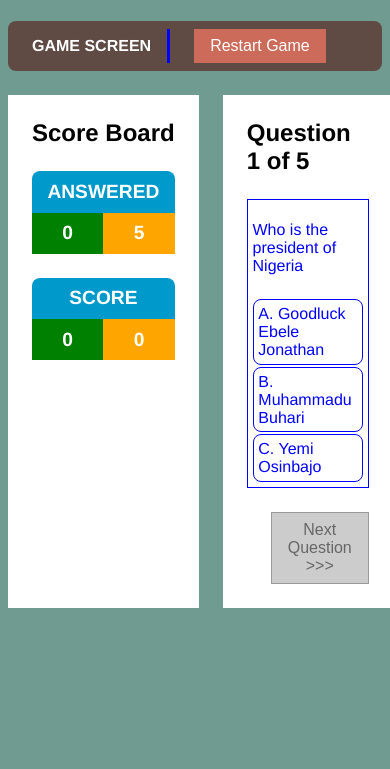
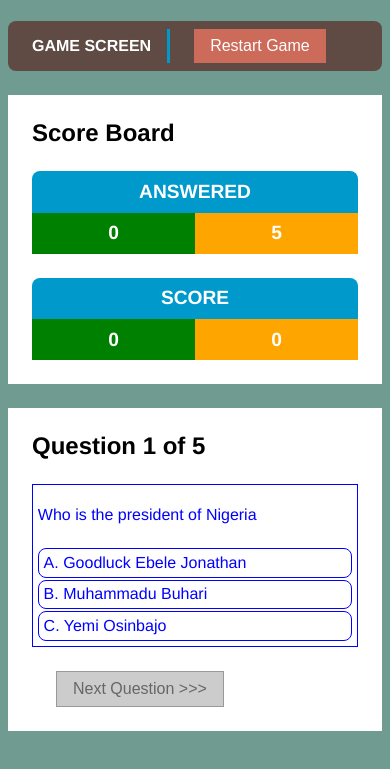
Before and after one commit to Fcbah/HTML-QUIZ-App, a plain HTML site: page index.html in a window 390 px wide. Shown: the part 61-830 px from the top of the page. Drawn offline with Linux system fonts and the light colour scheme.

Commit message:
Making it super-mobile responsive

```diff
--- a/script.js
+++ b/script.js
@@ -38,17 +38,12 @@ let selectedOption = "";
 let button = document.querySelector(".question-bar button");
 let questionbar = document.querySelector(".question-bar");
 let gameEnd = false;
+let selectedCorrect ="";
+let selectedWrong = "";
+updateScreen();
 
 function updateScreen(){
-    var answered = document.querySelector(".answered .first");
-    answered.innerText = index;
-    answered = document.querySelector(".answered .last");
-    answered.innerText = questions.length;
-
-    var score = document.querySelector(".score .first");
-    score.innerText = correct;
-    score = document.querySelector(".score .last");
-    score.innerText = index;
+    updateScoreBoard();
 
     if(index < questions.length){
         var count = document.querySelector(".question-bar span");
@@ -84,16 +79,24 @@ function updateScreen(){
     }
 }
 
-updateScreen();
-
 function onNextQuestion(){
     //index has been updated in the update Screen
     //correct has been updated in the option Clicked
     removeclasses();
     updateScreen();
 }
-let selectedCorrect ="";
-let selectedWrong = "";
+
+function updateScoreBoard(){
+    var answered = document.querySelector(".answered .first");
+    answered.innerText = index;
+    answered = document.querySelector(".answered .last");
+    answered.innerText = questions.length;
+
+    var score = document.querySelector(".score .first");
+    score.innerText = correct;
+    score = document.querySelector(".score .last");
+    score.innerText = index;
+}
 
 
 function optionClicked(option){
@@ -112,6 +115,7 @@ function optionClicked(option){
             selectedCorrect = document.querySelector("."+questions[index-1].answer);
             selectedCorrect.classList.add("selected-correct")
         }
+        updateScoreBoard();
     }
 
 }
--- a/style.css
+++ b/style.css
@@ -49,7 +49,7 @@ body * + *{
     color:white;
     font-weight: bolder;
     padding: 0.5em 1em;
-    border-right: solid 3px blue;
+    border-right: solid 3px #0099cc;
 }
 .flex{
     display: flex;
@@ -168,3 +168,18 @@ button[disabled]{
     background-color: orange;
     color:white;
 }
+
+@media(max-width : 600px ){
+    .flex{
+        display: flex;
+        flex-direction: column;
+    }
+
+    .question-bar{
+        margin: 1.5em 0;
+    }
+
+    .score-board{
+        flex: 1;
+    }
+}
```
